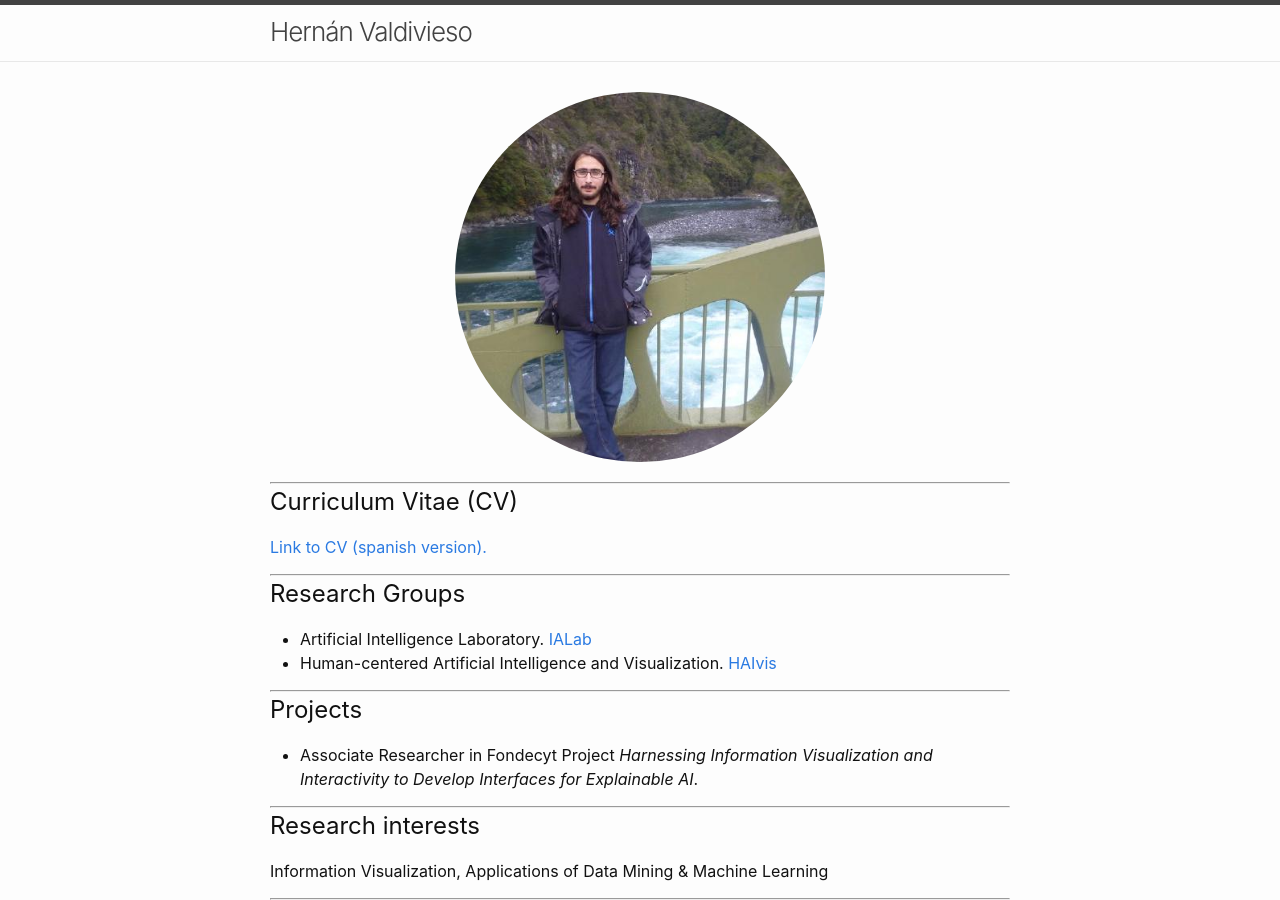
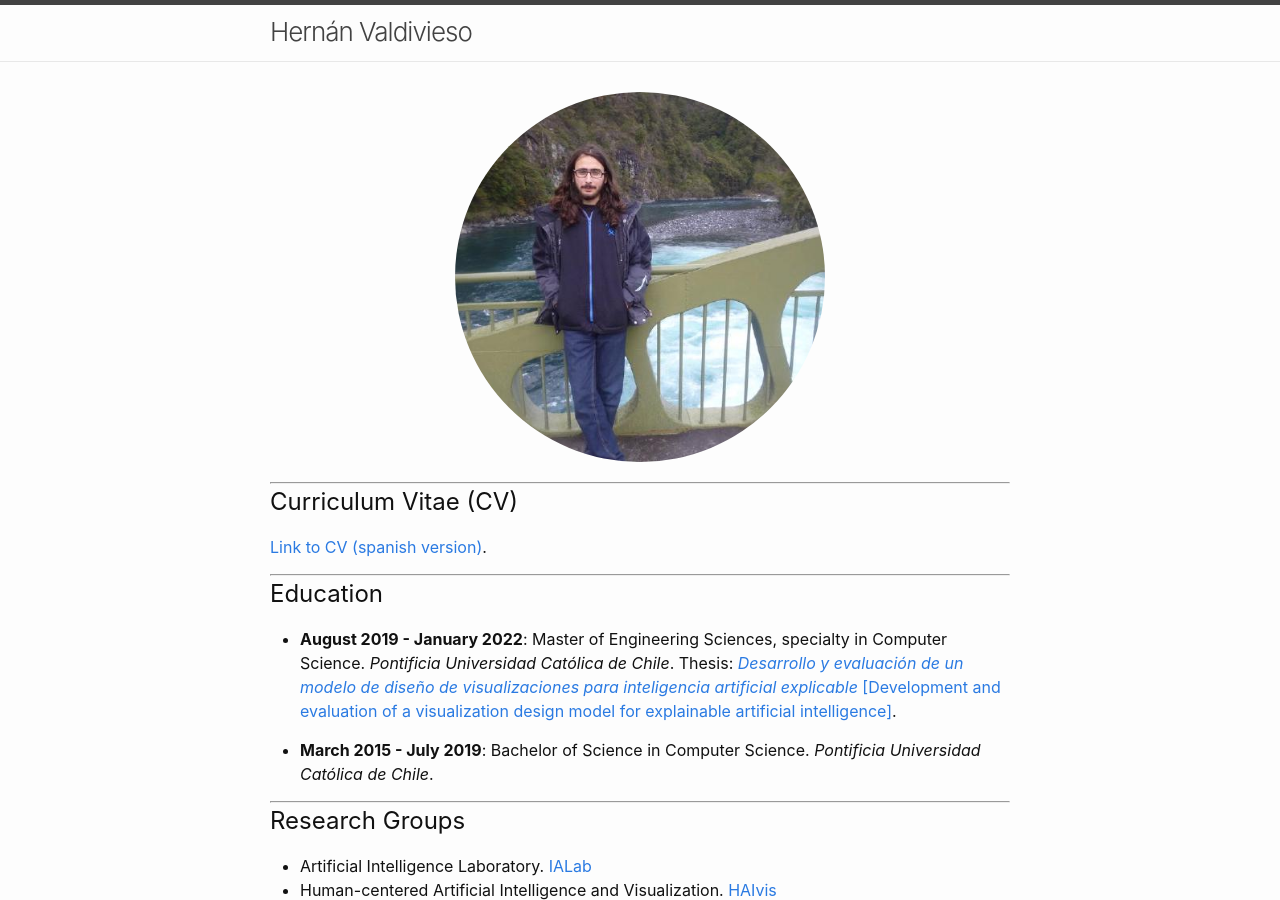
Before and after one commit to Hernan4444/hernan4444.github.io, a Jekyll site: the page built from index.md, in a window 1280 px wide and 900 px high. Built offline with Jekyll 4.4.1, drawn with Linux system fonts in a browser that asks for light colours.

Commit message:
Update index.md

```diff
--- a/index.md
+++ b/index.md
@@ -8,7 +8,15 @@ layout: home
 --------------
 ## Curriculum Vitae (CV)
 
-[Link to CV (spanish version).](https://hernan4444.github.io/CV%20-%20Herna%CC%81n%20Valdivieso.pdf)
+[Link to CV (spanish version)](https://hernan4444.github.io/CV%20-%20Herna%CC%81n%20Valdivieso.pdf).
+
+--------------
+
+## Education
+
+- **August 2019 - January 2022**: Master of Engineering Sciences, specialty in Computer Science. _Pontificia Universidad Católica de Chile_. Thesis: [_Desarrollo y evaluación de un modelo de diseño de visualizaciones para inteligencia artificial explicable_ [Development and evaluation of a visualization design model for explainable artificial intelligence]](https://repositorio.uc.cl/handle/11534/63178).
+
+- **March 2015 - July 2019**: Bachelor of Science in Computer Science. _Pontificia Universidad Católica de Chile_.
 
 --------------
 
```
